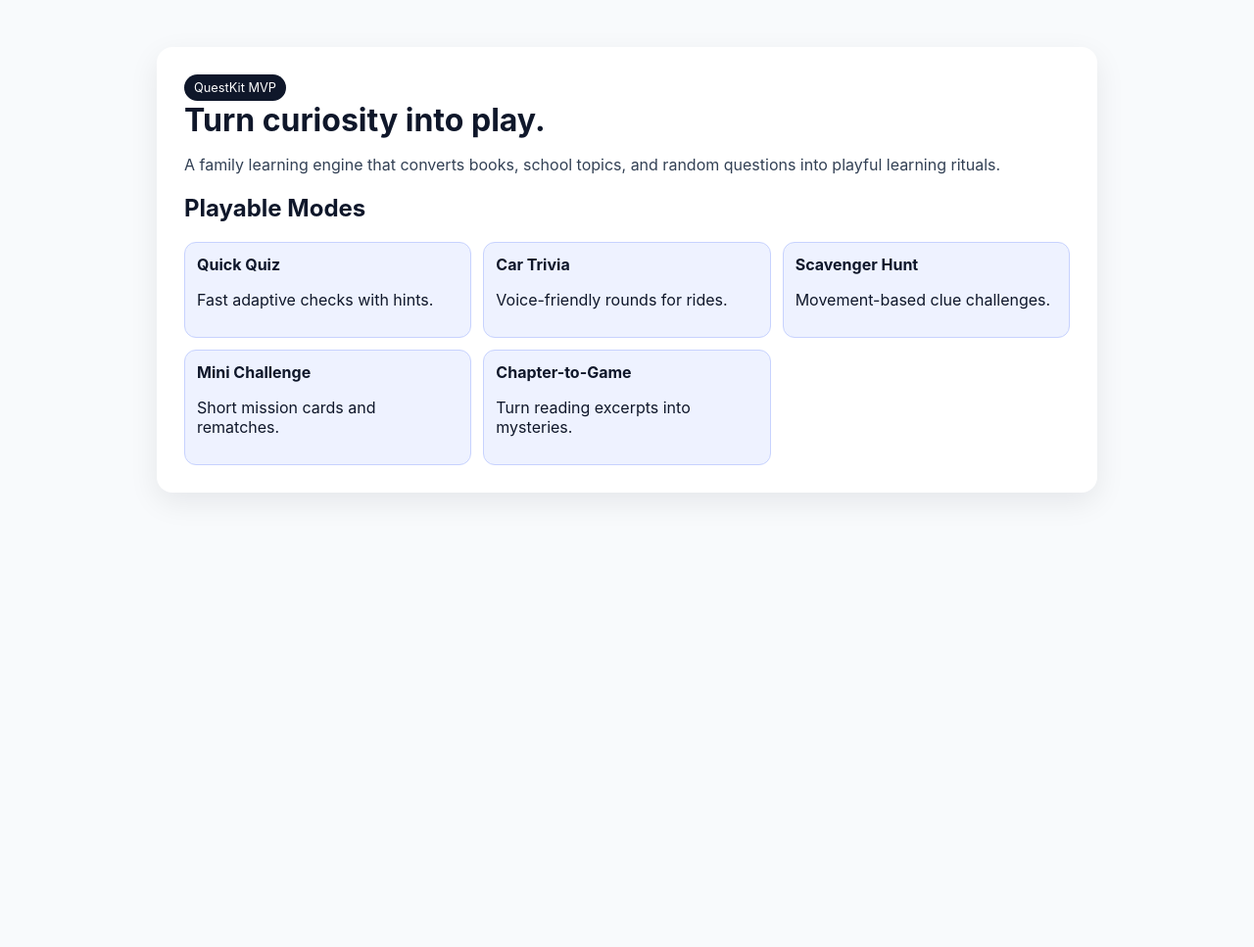
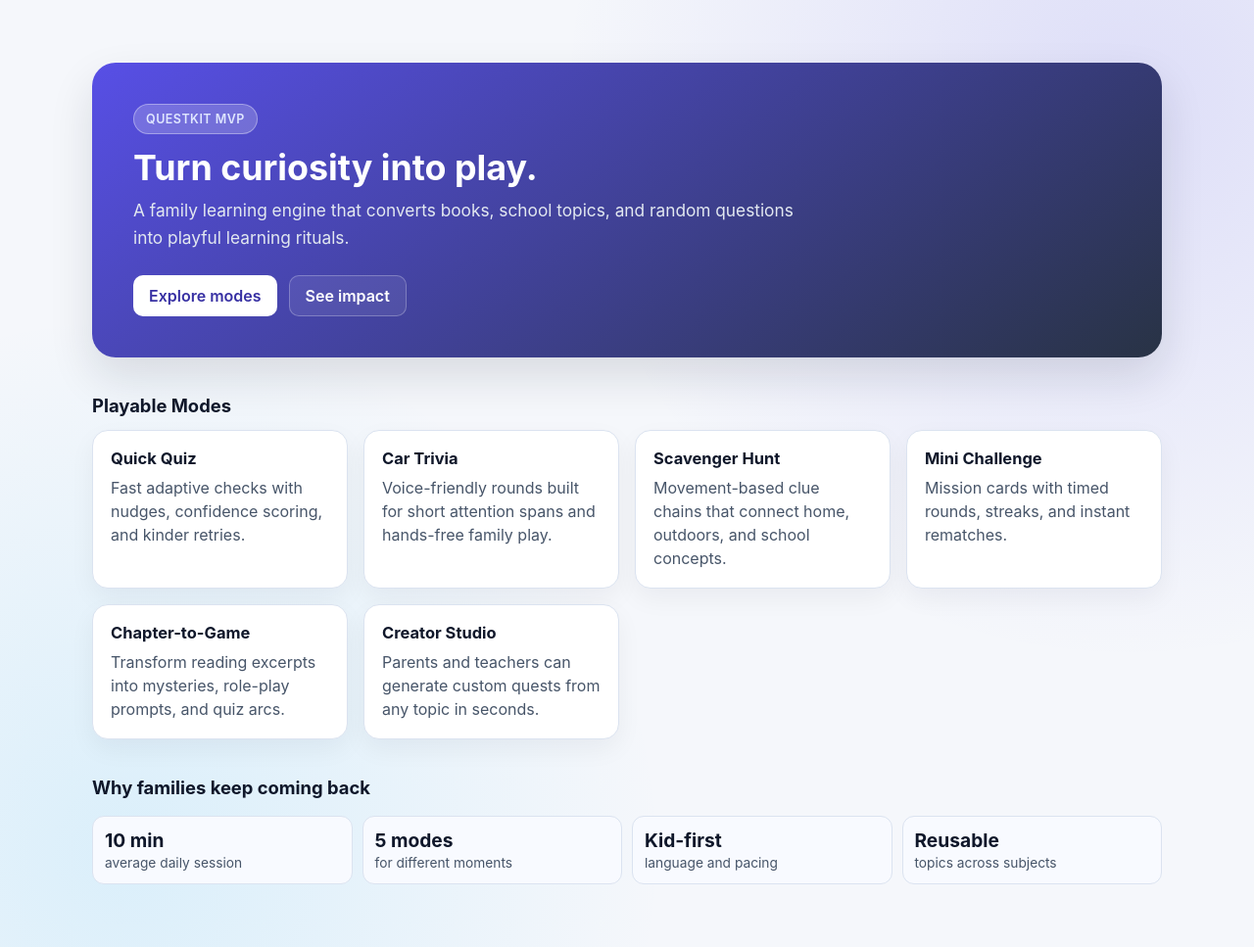
Before and after one commit to amitmahale/QuestKit, a website: page web/index.html in a window 1280 px wide. Shown: the whole page at 98% size. Before the commit the page ends 800 px from the top, so only its background shows below. Drawn offline with Linux system fonts and the light colour scheme.

Commit message:
Polish landing page visual design and layout

```diff
--- a/web/index.html
+++ b/web/index.html
@@ -5,15 +5,175 @@
     <meta name="viewport" content="width=device-width, initial-scale=1.0" />
     <title>QuestKit | Turn curiosity into play</title>
     <style>
-      :root { color-scheme: light; }
-      body { font-family: Inter, system-ui, Arial, sans-serif; margin: 0; background: #f8fafc; color: #0f172a; }
-      .wrap { max-width: 960px; margin: 0 auto; padding: 48px 20px; }
-      .hero { background: white; border-radius: 16px; padding: 28px; box-shadow: 0 10px 30px rgba(2,6,23,.08); }
-      h1 { margin: 0 0 8px; font-size: 2rem; }
-      .tag { color: #334155; margin-bottom: 18px; }
-      .grid { display: grid; grid-template-columns: repeat(auto-fit, minmax(220px,1fr)); gap: 12px; margin-top: 20px; }
-      .card { background: #eef2ff; border: 1px solid #c7d2fe; border-radius: 12px; padding: 12px; }
-      .pill { display:inline-block; background:#0f172a; color:white; padding:6px 10px; border-radius:999px; font-size:.8rem; }
+      :root {
+        color-scheme: light;
+        --bg: #f5f7fb;
+        --surface: #ffffff;
+        --surface-subtle: #f8faff;
+        --text: #0f172a;
+        --text-muted: #475569;
+        --line: #dbe3f0;
+        --brand-dark: #3730a3;
+        --shadow: 0 20px 45px rgba(15, 23, 42, 0.12);
+      }
+
+      * {
+        box-sizing: border-box;
+      }
+
+      body {
+        font-family: Inter, system-ui, -apple-system, "Segoe UI", Roboto, Arial, sans-serif;
+        margin: 0;
+        background:
+          radial-gradient(circle at 90% 10%, rgba(79, 70, 229, 0.14), transparent 40%),
+          radial-gradient(circle at 10% 90%, rgba(56, 189, 248, 0.14), transparent 38%),
+          var(--bg);
+        color: var(--text);
+      }
+
+      .wrap {
+        max-width: 1140px;
+        margin: 0 auto;
+        padding: 64px 24px;
+      }
+
+      .hero {
+        background: linear-gradient(145deg, rgba(79, 70, 229, 0.95), rgba(30, 41, 59, 0.95));
+        color: #fff;
+        border-radius: 24px;
+        padding: 42px;
+        box-shadow: var(--shadow);
+      }
+
+      .pill {
+        display: inline-block;
+        background: rgba(255, 255, 255, 0.2);
+        border: 1px solid rgba(255, 255, 255, 0.35);
+        color: #e0e7ff;
+        padding: 7px 12px;
+        border-radius: 999px;
+        font-size: 0.78rem;
+        font-weight: 600;
+        letter-spacing: 0.04em;
+        text-transform: uppercase;
+      }
+
+      .hero h1 {
+        margin: 14px 0 10px;
+        font-size: clamp(2rem, 2.8vw, 2.8rem);
+        line-height: 1.12;
+      }
+
+      .tag {
+        margin: 0;
+        color: #e2e8f0;
+        max-width: 62ch;
+        font-size: 1.08rem;
+        line-height: 1.62;
+      }
+
+      .hero-actions {
+        display: flex;
+        gap: 12px;
+        margin-top: 24px;
+        flex-wrap: wrap;
+      }
+
+      .btn {
+        display: inline-flex;
+        align-items: center;
+        justify-content: center;
+        padding: 10px 16px;
+        border-radius: 10px;
+        text-decoration: none;
+        font-weight: 600;
+        transition: transform 0.15s ease, box-shadow 0.15s ease, background-color 0.15s ease;
+      }
+
+      .btn.primary {
+        background: #fff;
+        color: var(--brand-dark);
+      }
+
+      .btn.secondary {
+        background: rgba(255, 255, 255, 0.08);
+        color: #fff;
+        border: 1px solid rgba(255, 255, 255, 0.26);
+      }
+
+      .btn:hover {
+        transform: translateY(-1px);
+        box-shadow: 0 8px 20px rgba(15, 23, 42, 0.2);
+      }
+
+      .section-title {
+        margin: 38px 0 14px;
+        font-size: 1.15rem;
+        color: var(--text);
+      }
+
+      .grid {
+        display: grid;
+        grid-template-columns: repeat(auto-fit, minmax(240px, 1fr));
+        gap: 16px;
+        margin-top: 0;
+      }
+
+      .card {
+        background: var(--surface);
+        border: 1px solid var(--line);
+        border-radius: 16px;
+        padding: 18px;
+        box-shadow: 0 10px 26px rgba(15, 23, 42, 0.05);
+      }
+
+      .card strong {
+        display: block;
+        font-size: 1.03rem;
+        margin-bottom: 8px;
+      }
+
+      .card p {
+        margin: 0;
+        color: var(--text-muted);
+        line-height: 1.5;
+      }
+
+      .stats {
+        margin-top: 18px;
+        display: grid;
+        grid-template-columns: repeat(auto-fit, minmax(140px, 1fr));
+        gap: 10px;
+      }
+
+      .stat {
+        background: var(--surface-subtle);
+        border: 1px solid var(--line);
+        border-radius: 12px;
+        padding: 12px;
+      }
+
+      .stat .value {
+        display: block;
+        font-size: 1.2rem;
+        font-weight: 700;
+      }
+
+      .stat .label {
+        color: var(--text-muted);
+        font-size: 0.86rem;
+      }
+
+      @media (max-width: 700px) {
+        .wrap {
+          padding: 40px 16px;
+        }
+
+        .hero {
+          padding: 26px;
+          border-radius: 18px;
+        }
+      }
     </style>
   </head>
   <body>
@@ -24,13 +184,31 @@
         <p class="tag">
           A family learning engine that converts books, school topics, and random questions into playful learning rituals.
         </p>
-        <h2>Playable Modes</h2>
+        <div class="hero-actions">
+          <a class="btn primary" href="#modes">Explore modes</a>
+          <a class="btn secondary" href="#impact">See impact</a>
+        </div>
+      </section>
+
+      <section id="modes" aria-labelledby="modes-title">
+        <h2 class="section-title" id="modes-title">Playable Modes</h2>
         <div class="grid">
-          <article class="card"><strong>Quick Quiz</strong><p>Fast adaptive checks with hints.</p></article>
-          <article class="card"><strong>Car Trivia</strong><p>Voice-friendly rounds for rides.</p></article>
-          <article class="card"><strong>Scavenger Hunt</strong><p>Movement-based clue challenges.</p></article>
-          <article class="card"><strong>Mini Challenge</strong><p>Short mission cards and rematches.</p></article>
-          <article class="card"><strong>Chapter-to-Game</strong><p>Turn reading excerpts into mysteries.</p></article>
+          <article class="card"><strong>Quick Quiz</strong><p>Fast adaptive checks with nudges, confidence scoring, and kinder retries.</p></article>
+          <article class="card"><strong>Car Trivia</strong><p>Voice-friendly rounds built for short attention spans and hands-free family play.</p></article>
+          <article class="card"><strong>Scavenger Hunt</strong><p>Movement-based clue chains that connect home, outdoors, and school concepts.</p></article>
+          <article class="card"><strong>Mini Challenge</strong><p>Mission cards with timed rounds, streaks, and instant rematches.</p></article>
+          <article class="card"><strong>Chapter-to-Game</strong><p>Transform reading excerpts into mysteries, role-play prompts, and quiz arcs.</p></article>
+          <article class="card"><strong>Creator Studio</strong><p>Parents and teachers can generate custom quests from any topic in seconds.</p></article>
+        </div>
+      </section>
+
+      <section id="impact" aria-labelledby="impact-title">
+        <h2 class="section-title" id="impact-title">Why families keep coming back</h2>
+        <div class="stats">
+          <article class="stat"><span class="value">10 min</span><span class="label">average daily session</span></article>
+          <article class="stat"><span class="value">5 modes</span><span class="label">for different moments</span></article>
+          <article class="stat"><span class="value">Kid-first</span><span class="label">language and pacing</span></article>
+          <article class="stat"><span class="value">Reusable</span><span class="label">topics across subjects</span></article>
         </div>
       </section>
     </main>
```
